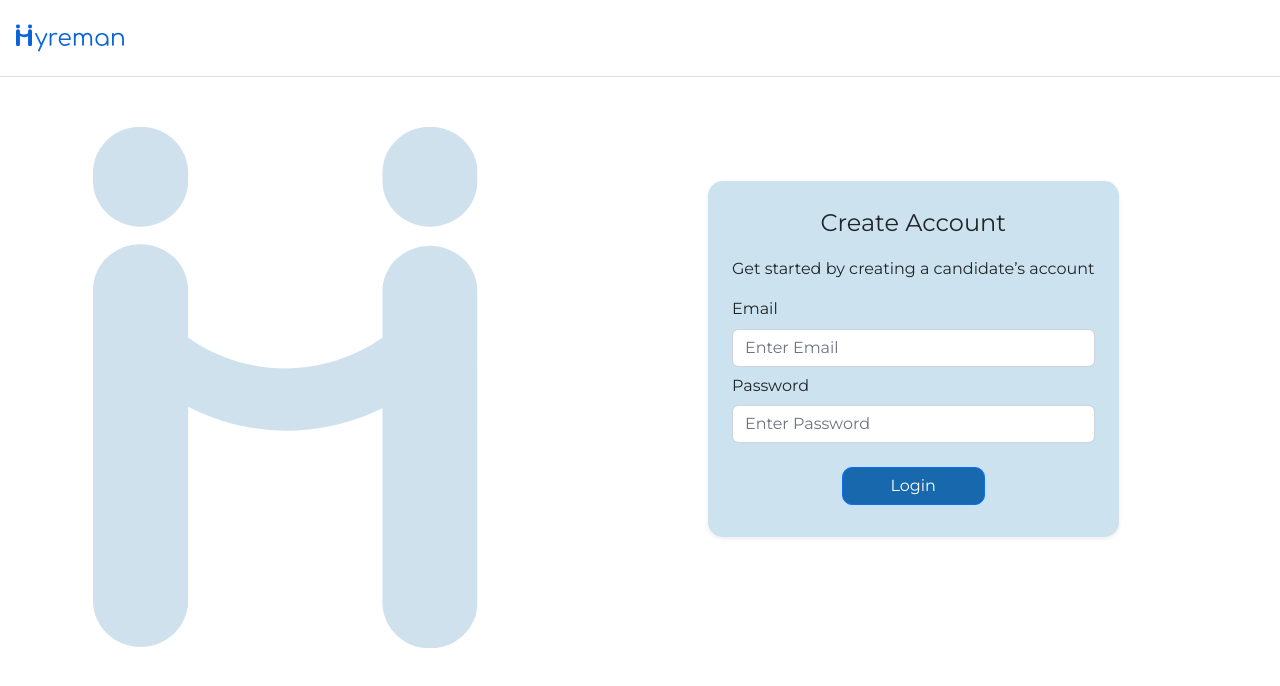
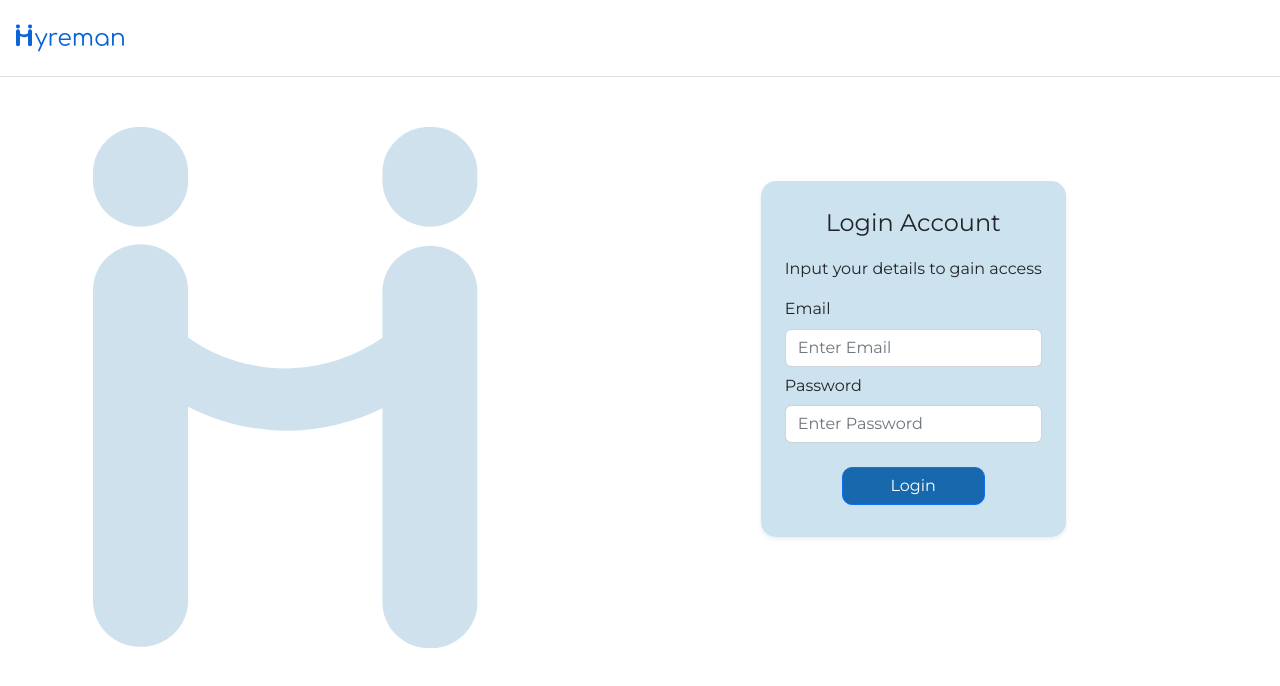
Before and after one commit to ginjardev/hyremanfntnd, a React (Create React App) app in the folder hyremanfrontend/: page /login in a window 1280 px wide. Shown: the top 686 px of the page. Built offline with nearby package versions, Linux system fonts and the light colour scheme; the HTML template or start-up script is replaced by a standard one.

Commit message:
login text

```diff
--- a/hyremanfrontend/src/pages/Authentication/Login.js
+++ b/hyremanfrontend/src/pages/Authentication/Login.js
@@ -55,8 +55,8 @@ const Login = () => {
                 onSubmit={handleSubmit}
               >
                 <div className="text-center">
-                  <p className="fs-4">Create Account</p>
-                  <p>Get started by creating a candidate’s account</p>
+                  <p className="fs-4">Login Account</p>
+                  <p>Input your details to gain access</p>
                 </div>
                 <div className="row">
                   <div className="">
--- a/hyremanfrontend/src/pages/Home/Home.js
+++ b/hyremanfrontend/src/pages/Home/Home.js
@@ -12,6 +12,7 @@ const Home = () => {
     backgroundImage: `url(${HomeImage})`,
     backgroundRepeat: "no-repeat",
     backgroundSize: "cover",
+    opacity: 0.8,
   };
 
   return (
```
